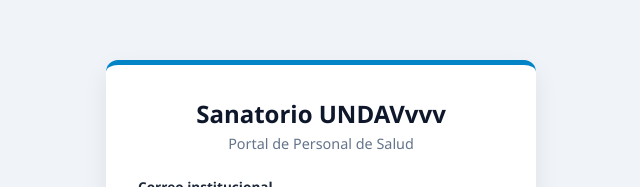
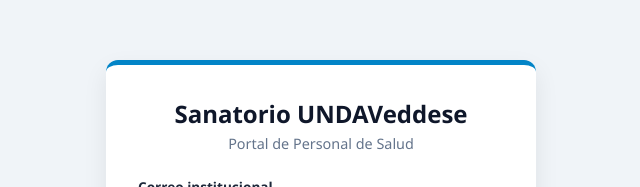
Before and after one commit to Juan-Manuel-Pizzorno/SanatorioUndav, a plain HTML site: page front/index.html in a window 1280 px wide. Shown: the part 103-290 px from the top of the page, without its empty margins (319-959 px from the left). Drawn offline with Linux system fonts and the light colour scheme.

Commit message:
Actualizar titulo del portal

```diff
--- a/front/index.html
+++ b/front/index.html
@@ -99,7 +99,7 @@
   <!-- VISTA 1: LOGIN (SU-36) -->
   <div class="card" id="vista-login">
     <div class="header">
-      <h1>Sanatorio UNDAVvvv</h1>
+      <h1>Sanatorio UNDAVeddese</h1>
       <p>Portal de Personal de Salud</p>
     </div>
 
```
